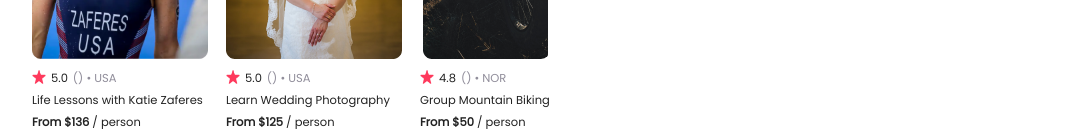
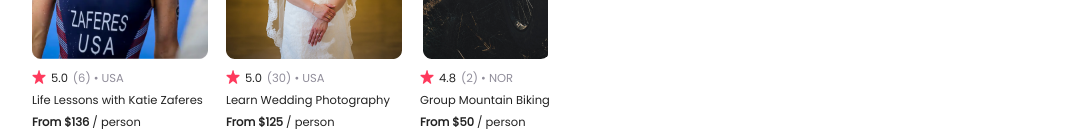
Before and after one commit to newlomar/airbnb-experience-page, a React (Vite) app: page / in a window 1280 px wide. Shown: the part 990-1130 px from the top of the page, without its empty margins (5-1087 px from the left). Built offline with nearby package versions, Linux system fonts and the light colour scheme.

Commit message:
correction to reviewCount value

```diff
--- a/src/Main/Main.jsx
+++ b/src/Main/Main.jsx
@@ -20,7 +20,7 @@ export default function Main() {
               imageName={cardInfo.coverImg}
               status={cardInfo.status}
               rate={cardInfo.stats.rating}
-              reviewCount={cardInfo.reviewCount}
+              reviewCount={cardInfo.stats.reviewCount}
               location={cardInfo.location}
               summary={cardInfo.title}
               price={cardInfo.price}
```
